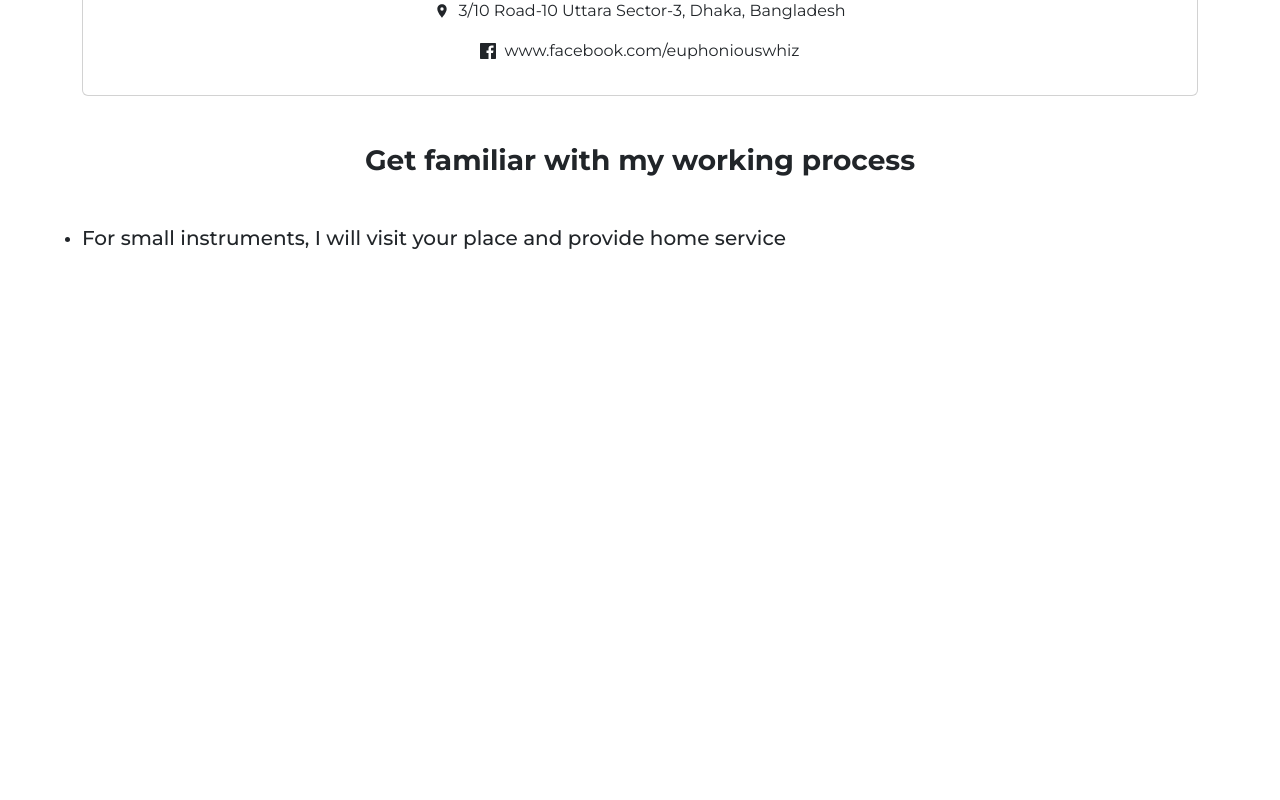
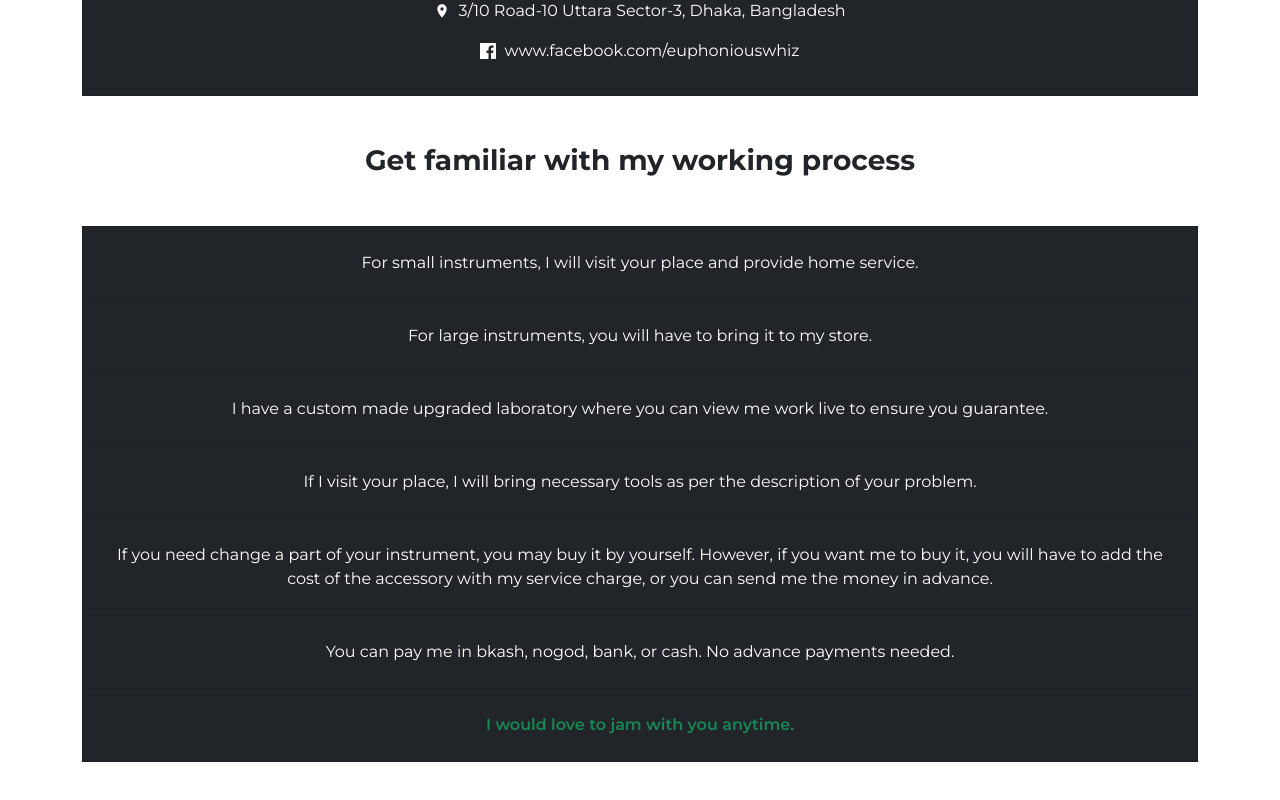
Before and after one commit to farhanhasindipro25/euphonious-whiz-client, a React (Create React App) app: page /home in a window 1280 px wide. Shown: the part 2046-2846 px from the top of the page. Before the commit the page ends 2312 px from the top, so only its background shows below. Built offline with nearby package versions, Linux system fonts and the light colour scheme.

Commit message:
Second extra section of homepage added-Working Process

```diff
--- a/src/Pages/Home/ServiceBooking/ServiceBooking.js
+++ b/src/Pages/Home/ServiceBooking/ServiceBooking.js
@@ -8,8 +8,8 @@ const ServiceBooking = () => {
   return (
     <div>
       <div className="container mb-5">
-        <Card>
-          <Card.Body>
+        <Card className="bg-dark rounded-0">
+          <Card.Body className="text-white">
             <h3 className="fw-bold text-center mt-3 mb-5">
               Book a service online, or visit my store.
             </h3>
--- a/src/Pages/Home/WorkingProcess/WorkingProcess.js
+++ b/src/Pages/Home/WorkingProcess/WorkingProcess.js
@@ -1,4 +1,5 @@
 import React from "react";
+import ListGroup from "react-bootstrap/ListGroup";
 
 const WorkingProcess = () => {
   return (
@@ -7,14 +8,38 @@ const WorkingProcess = () => {
         <h3 className="text-center fw-bold mb-5">
           Get familiar with my working process
         </h3>
-        <ul className="container">
-          <li>
-            <h5>
+        <div className="container">
+          <ListGroup className="mb-5 rounded-0">
+            <ListGroup.Item className="p-4 text-center text-white bg-dark fw-normal">
               For small instruments, I will visit your place and provide home
-              service
-            </h5>
-          </li>
-        </ul>
+              service.
+            </ListGroup.Item>
+            <ListGroup.Item className="p-4 text-center text-white bg-dark fw-normal">
+              For large instruments, you will have to bring it to my store.
+            </ListGroup.Item>
+            <ListGroup.Item className="p-4 text-center text-white bg-dark fw-normal">
+              I have a custom made upgraded laboratory where you can view me
+              work live to ensure you guarantee.
+            </ListGroup.Item>
+            <ListGroup.Item className="p-4 text-center text-white bg-dark fw-normal">
+              If I visit your place, I will bring necessary tools as per the
+              description of your problem.
+            </ListGroup.Item>
+            <ListGroup.Item className="p-4 text-center text-white bg-dark fw-normal">
+              If you need change a part of your instrument, you may buy it by
+              yourself. However, if you want me to buy it, you will have to add
+              the cost of the accessory with my service charge, or you can send
+              me the money in advance.
+            </ListGroup.Item>
+            <ListGroup.Item className="p-4 text-center text-white bg-dark fw-normal">
+              You can pay me in bkash, nogod, bank, or cash. No advance payments
+              needed.
+            </ListGroup.Item>
+            <ListGroup.Item className="p-4 text-center bg-dark text-success fw-semibold">
+              I would love to jam with you anytime.
+            </ListGroup.Item>
+          </ListGroup>
+        </div>
       </div>
     </div>
   );
```
